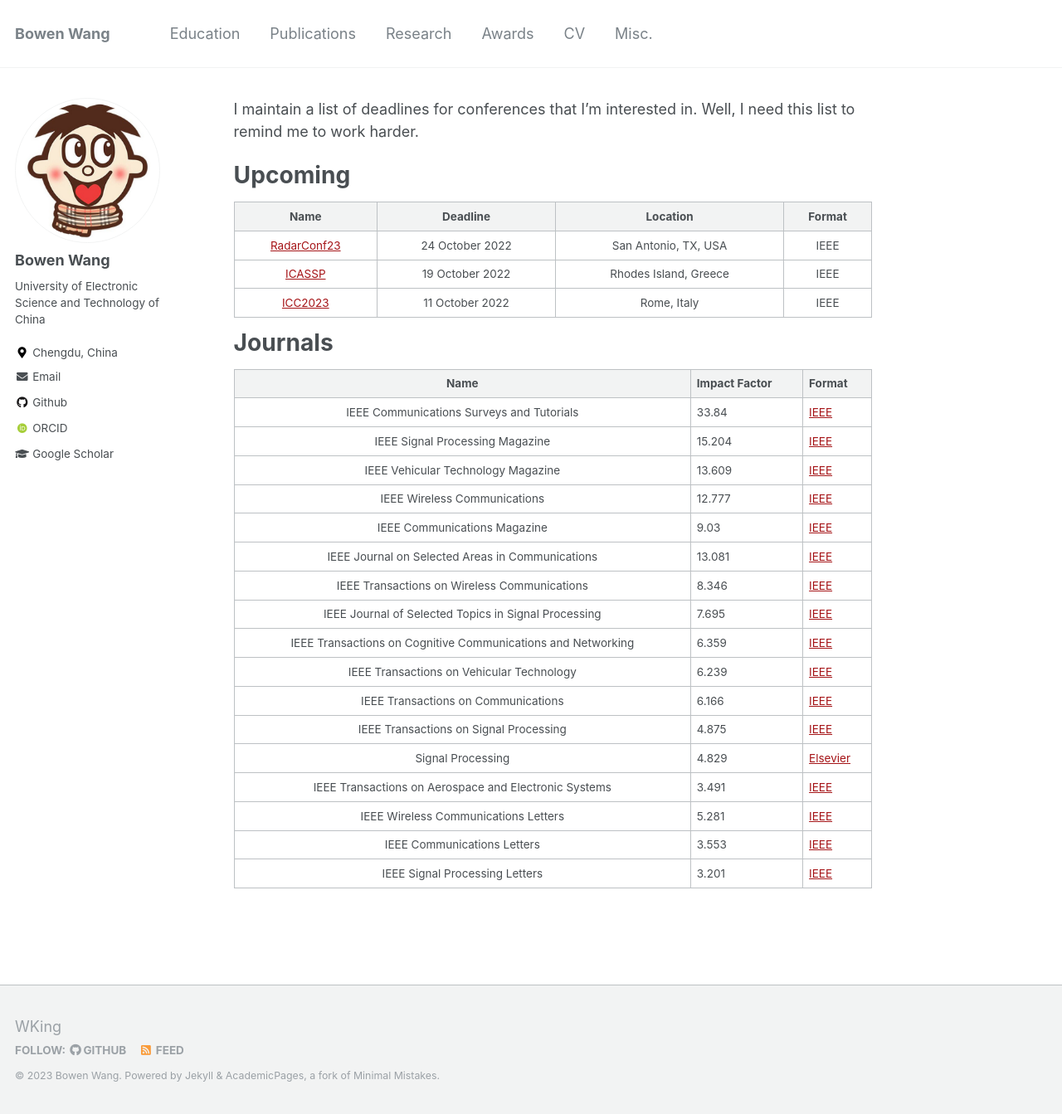
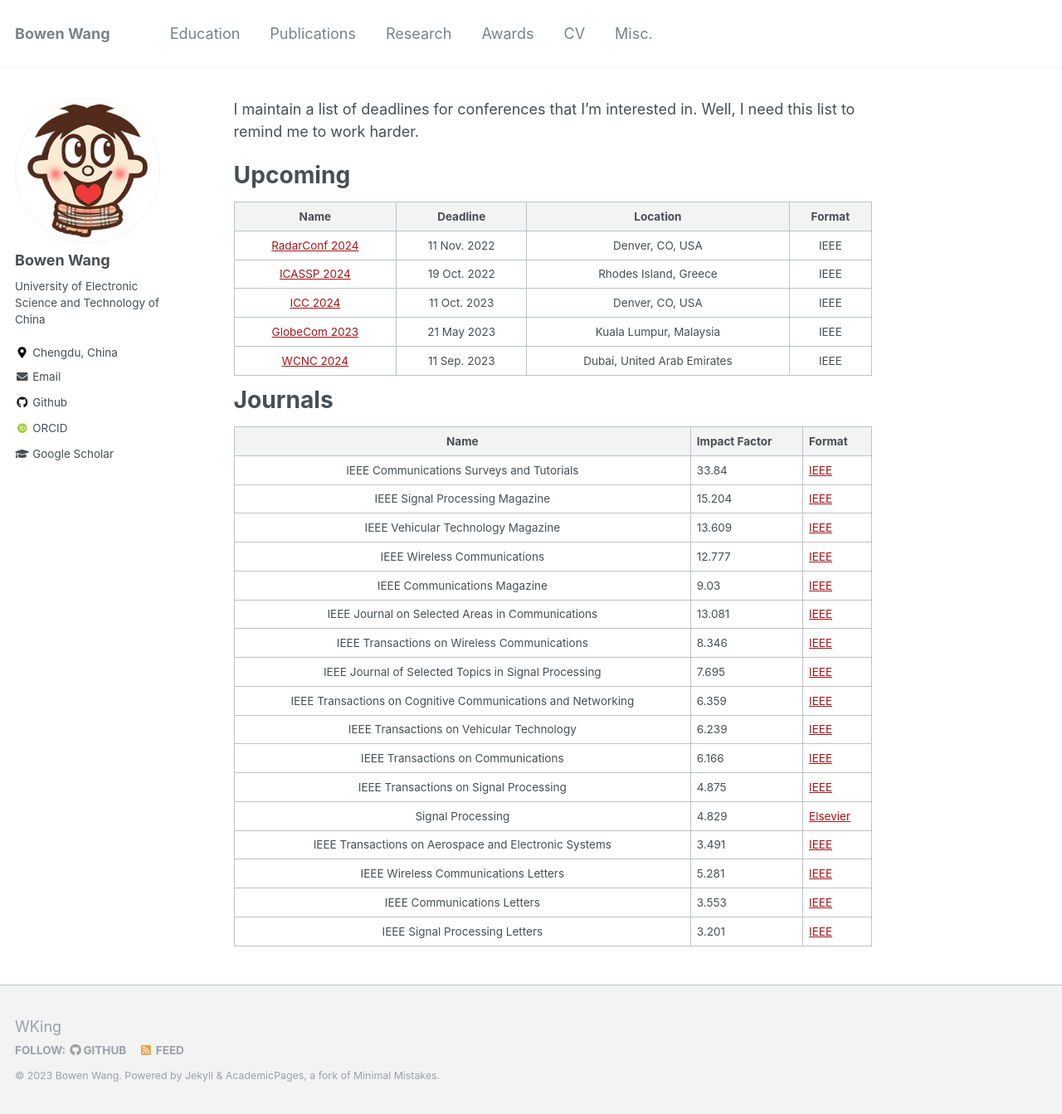
Before and after one commit to BW-Wang/BW-Wang.github.io, a Jekyll site: the page built from _pages/misc.md, in a window 1280 px wide and 1343 px high. Shown: the whole window at 83% size. Built offline with Jekyll 4.4.1, drawn with Linux system fonts in a browser that asks for light colours; some web fonts are replaced.

Commit message:
Update misc.md

```diff
--- a/_pages/misc.md
+++ b/_pages/misc.md
@@ -7,30 +7,32 @@
 
 # Upcoming
 
-|                         Name                         |    Deadline     |       Location        | Format |
-| :--------------------------------------------------: | :-------------: | :-------------------: | :----: |
-| [RadarConf23](https://radar2023.ieee-radarconf.org/) | 24 October 2022 | San Antonio, TX, USA  |  IEEE  |
-|        [ICASSP](https://2023.ieeeicassp.org/)        | 19 October 2022 | Rhodes Island, Greece |  IEEE  |
-|       [ICC2023](https://icc2023.ieee-icc.org/)       | 11 October 2022 |      Rome, Italy      |  IEEE  |
+| Name                                                                                            | Deadline     | Location                    | Format |
+|:-----------------------------------------------------------------------------------------------:|:------------:|:---------------------------:|:------:|
+| [RadarConf 2024](https://ieee-aess.org/event/conference/2024-ieee-radar-conference-radarconf24) | 11 Nov. 2022 | Denver, CO, USA             | IEEE   |
+| [ICASSP 2024](https://2023.ieeeicassp.org/)                                                     | 19 Oct. 2022 | Rhodes Island, Greece       | IEEE   |
+| [ICC 2024](https://icc2024.ieee-icc.org/)                                                       | 11 Oct. 2023 | Denver, CO, USA             | IEEE   |
+| [GlobeCom 2023](https://globecom2023.ieee-globecom.org/)                                        | 21 May 2023  | Kuala Lumpur, Malaysia      | IEEE   |
+| [WCNC 2024](https://wcnc2024.ieee-wcnc.org/)                                                    | 11 Sep. 2023 | Dubai, United Arab Emirates | IEEE   |
 
 # Journals
 
-|                             Name                             | Impact Factor | Format                                                       |
-| :----------------------------------------------------------: | ------------- | ------------------------------------------------------------ |
-|          IEEE Communications Surveys and Tutorials           | 33.84         | [IEEE](https://ieeexplore.ieee.org/xpl/RecentIssue.jsp?punumber=9739) |
-|               IEEE Signal Processing Magazine                | 15.204        | [IEEE](https://ieeexplore.ieee.org/xpl/RecentIssue.jsp?punumber=79) |
-|              IEEE Vehicular Technology Magazine              | 13.609        | [IEEE](https://ieeexplore.ieee.org/xpl/RecentIssue.jsp?punumber=10209) |
-|                 IEEE Wireless Communications                 | 12.777        | [IEEE](https://ieeexplore.ieee.org/xpl/RecentIssue.jsp?punumber=7742) |
-|                 IEEE Communications Magazine                 | 9.03          | [IEEE](https://ieeexplore.ieee.org/xpl/RecentIssue.jsp?punumber=35) |
-|      IEEE Journal on Selected Areas in  Communications       | 13.081        | [IEEE](https://ieeexplore.ieee.org/xpl/RecentIssue.jsp?punumber=49) |
-|        IEEE Transactions on Wireless  Communications         | 8.346         | [IEEE](https://ieeexplore.ieee.org/xpl/RecentIssue.jsp?punumber=7693) |
-|    IEEE Journal of Selected Topics in  Signal Processing     | 7.695         | [IEEE](https://ieeexplore.ieee.org/xpl/RecentIssue.jsp?punumber=4200690) |
+| Name                                                         | Impact Factor | Format                                                                   |
+|:------------------------------------------------------------:| ------------- | ------------------------------------------------------------------------ |
+| IEEE Communications Surveys and Tutorials                    | 33.84         | [IEEE](https://ieeexplore.ieee.org/xpl/RecentIssue.jsp?punumber=9739)    |
+| IEEE Signal Processing Magazine                              | 15.204        | [IEEE](https://ieeexplore.ieee.org/xpl/RecentIssue.jsp?punumber=79)      |
+| IEEE Vehicular Technology Magazine                           | 13.609        | [IEEE](https://ieeexplore.ieee.org/xpl/RecentIssue.jsp?punumber=10209)   |
+| IEEE Wireless Communications                                 | 12.777        | [IEEE](https://ieeexplore.ieee.org/xpl/RecentIssue.jsp?punumber=7742)    |
+| IEEE Communications Magazine                                 | 9.03          | [IEEE](https://ieeexplore.ieee.org/xpl/RecentIssue.jsp?punumber=35)      |
+| IEEE Journal on Selected Areas in  Communications            | 13.081        | [IEEE](https://ieeexplore.ieee.org/xpl/RecentIssue.jsp?punumber=49)      |
+| IEEE Transactions on Wireless  Communications                | 8.346         | [IEEE](https://ieeexplore.ieee.org/xpl/RecentIssue.jsp?punumber=7693)    |
+| IEEE Journal of Selected Topics in  Signal Processing        | 7.695         | [IEEE](https://ieeexplore.ieee.org/xpl/RecentIssue.jsp?punumber=4200690) |
 | IEEE Transactions on Cognitive Communications and Networking | 6.359         | [IEEE](https://ieeexplore.ieee.org/xpl/RecentIssue.jsp?punumber=6687307) |
-|          IEEE Transactions on Vehicular  Technology          | 6.239         | [IEEE](https://ieeexplore.ieee.org/xpl/RecentIssue.jsp?punumber=25) |
-|             IEEE Transactions on Communications              | 6.166         | [IEEE](https://ieeexplore.ieee.org/xpl/RecentIssue.jsp?punumber=26) |
-|           IEEE Transactions on Signal  Processing            | 4.875         | [IEEE](https://ieeexplore.ieee.org/xpl/RecentIssue.jsp?punumber=78) |
-|                      Signal  Processing                      | 4.829         | [Elsevier](https://www.sciencedirect.com/journal/signal-processing) |
-|    IEEE Transactions on Aerospace and Electronic Systems     | 3.491         | [IEEE](https://ieeexplore.ieee.org/xpl/RecentIssue.jsp?punumber=7) |
-|             IEEE Wireless Communications Letters             | 5.281         | [IEEE](https://ieeexplore.ieee.org/xpl/RecentIssue.jsp?punumber=5962382) |
-|                 IEEE Communications Letters                  | 3.553         | [IEEE](https://ieeexplore.ieee.org/xpl/RecentIssue.jsp?punumber=4234) |
-|                IEEE Signal Processing Letters                | 3.201         | [IEEE](https://ieeexplore.ieee.org/xpl/RecentIssue.jsp?punumber=97) |
+| IEEE Transactions on Vehicular  Technology                   | 6.239         | [IEEE](https://ieeexplore.ieee.org/xpl/RecentIssue.jsp?punumber=25)      |
+| IEEE Transactions on Communications                          | 6.166         | [IEEE](https://ieeexplore.ieee.org/xpl/RecentIssue.jsp?punumber=26)      |
+| IEEE Transactions on Signal  Processing                      | 4.875         | [IEEE](https://ieeexplore.ieee.org/xpl/RecentIssue.jsp?punumber=78)      |
+| Signal  Processing                                           | 4.829         | [Elsevier](https://www.sciencedirect.com/journal/signal-processing)      |
+| IEEE Transactions on Aerospace and Electronic Systems        | 3.491         | [IEEE](https://ieeexplore.ieee.org/xpl/RecentIssue.jsp?punumber=7)       |
+| IEEE Wireless Communications Letters                         | 5.281         | [IEEE](https://ieeexplore.ieee.org/xpl/RecentIssue.jsp?punumber=5962382) |
+| IEEE Communications Letters                                  | 3.553         | [IEEE](https://ieeexplore.ieee.org/xpl/RecentIssue.jsp?punumber=4234)    |
+| IEEE Signal Processing Letters                               | 3.201         | [IEEE](https://ieeexplore.ieee.org/xpl/RecentIssue.jsp?punumber=97)      |
```
